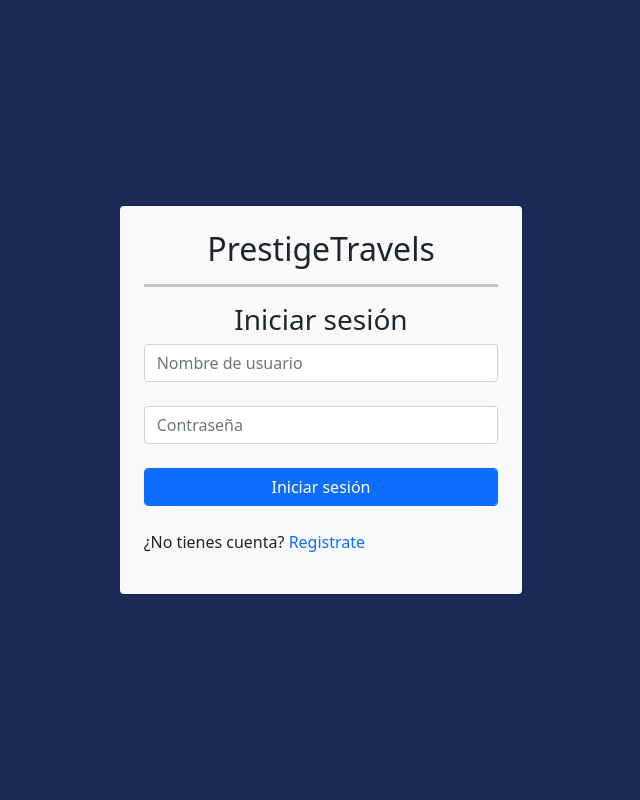
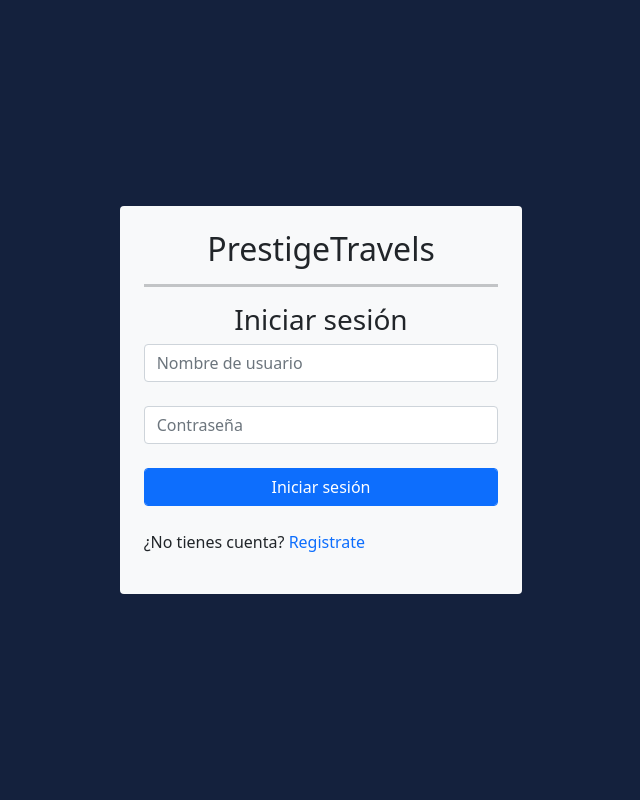
Before and after one commit to doorkaz/INF239-Bases-de-datos, a PHP site: page /html/login.html in a window 1280 px wide. Shown: the whole page, without its empty margins (319-959 px from the left). Run offline with PHP 8.4, Linux system fonts and the light colour scheme.

Commit message:
bg color

```diff
--- a/mitarea/css/auth.css
+++ b/mitarea/css/auth.css
@@ -3,7 +3,7 @@
     color:rgb(5, 14, 80);
 }
 .body-login{
-    background-color: rgb(26, 42, 85);
+    background-color: rgb(20, 33, 61);
 }
 .body-register{
     background-color: rgb(26, 42, 85);
```
